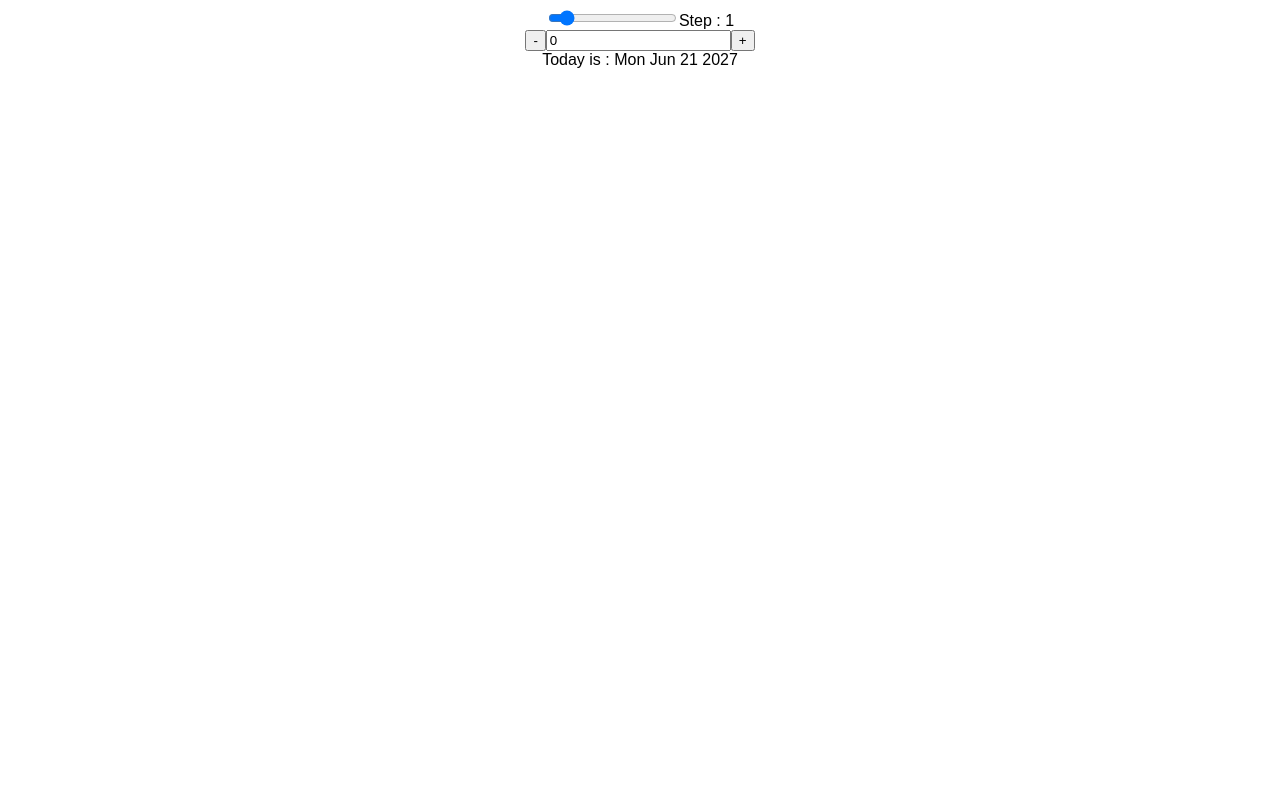
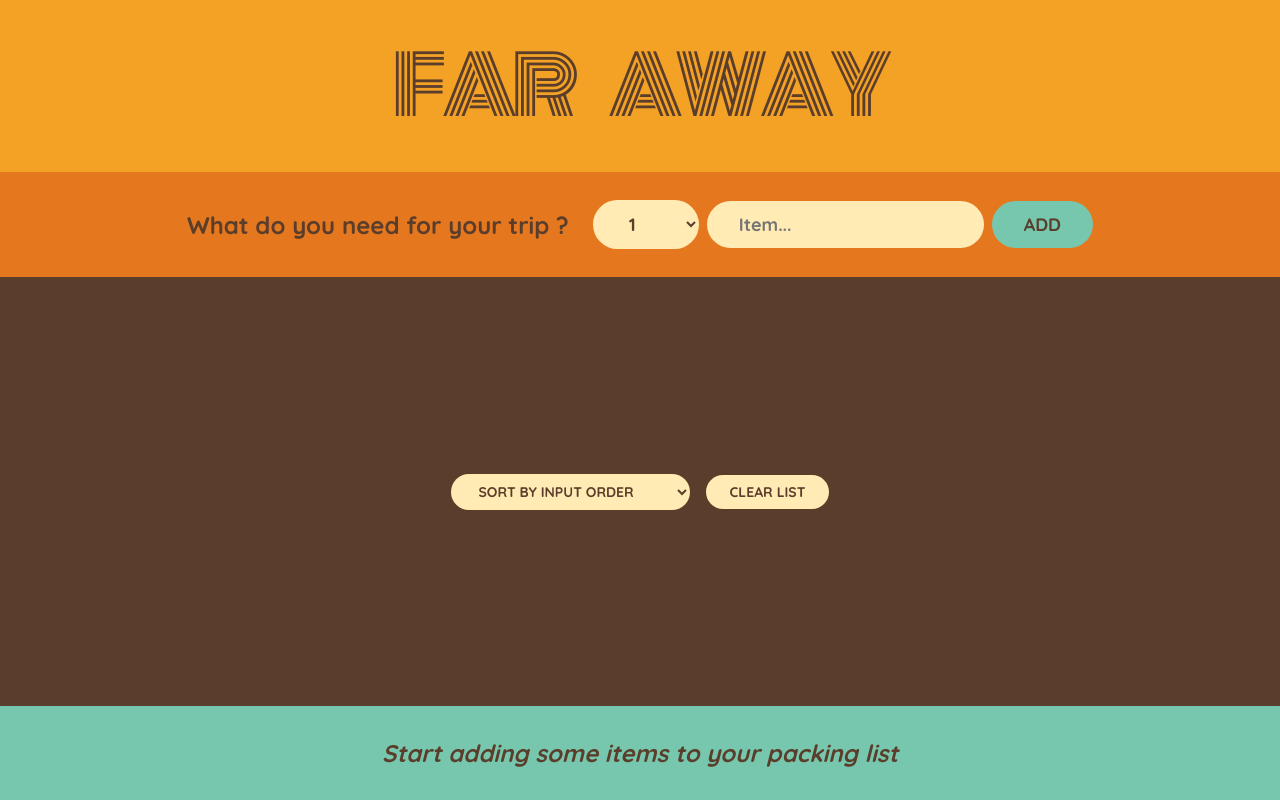
Before and after one commit to AjaxMhdy-17/react-basics, a React (Vite) app: page / in a window 1280 px wide. Built offline with nearby package versions, Linux system fonts and the light colour scheme.

Commit message:
far away completed

```diff
--- a/src/App.css
+++ b/src/App.css
@@ -1,4 +1,140 @@
-.App {
+
+
+@import url("https://fonts.googleapis.com/css2?family=Monoton&family=Quicksand:wght@500;700&display=swap");
+
+* {
+  margin: 0;
+  padding: 0;
+  box-sizing: border-box;
+}
+
+html {
+  font-size: 62.5%;
+}
+
+body {
+  font-size: 2.4rem;
   font-family: sans-serif;
+  color: #5a3e2b;
+  font-family: "Quicksand";
+  font-weight: 500;
+}
+
+.app {
+  width: 100%;
+  height: 100vh;
+  display: grid;
+  grid-template-rows: auto auto 1fr auto;
+}
+
+h1 {
   text-align: center;
+  background-color: #f4a226;
+  font-family: "Monoton";
+  font-size: 8rem;
+  text-transform: uppercase;
+  font-weight: 400;
+  word-spacing: 30px;
+  letter-spacing: -5px;
+  padding: 2.4rem 0;
 }
+
+.add-form {
+  background-color: #e5771f;
+  padding: 2.8rem 0;
+  display: flex;
+  align-items: center;
+  justify-content: center;
+  gap: 0.8rem;
+}
+
+h3 {
+  margin-right: 1.6rem;
+  font-size: 2.4rem;
+}
+
+button,
+select,
+input {
+  background-color: #ffebb3;
+  color: #5a3e2b;
+  font-family: inherit;
+  border: none;
+  border-radius: 10rem;
+  padding: 1.2rem 3.2rem;
+  font-weight: 700;
+  font-size: 1.8rem;
+  cursor: pointer;
+}
+
+.add-form button {
+  text-transform: uppercase;
+  background-color: #76c7ad;
+}
+
+.list {
+  background-color: #5a3e2b;
+  color: #ffebb3;
+  padding: 4rem 0;
+
+  display: flex;
+  justify-content: space-between;
+  flex-direction: column;
+  gap: 3.2rem;
+  align-items: center;
+}
+
+.actions button,
+.list select {
+  text-transform: uppercase;
+  padding: 0.8rem 2.4rem;
+  font-size: 1.4rem;
+  font-weight: 700;
+  margin: 0 0.8rem;
+}
+
+.list ul {
+  list-style: none;
+  width: 80%;
+  overflow: scroll;
+
+  display: grid;
+  grid-template-columns: repeat(auto-fit, minmax(250px, 1fr));
+  gap: 1.2rem;
+  justify-content: center;
+  align-content: start;
+}
+
+.list li {
+  display: flex;
+  align-items: center;
+  gap: 1.2rem;
+}
+
+input[type="checkbox"] {
+  height: 2rem;
+  width: 2rem;
+  accent-color: #e5771f;
+}
+
+.list li button {
+  cursor: pointer;
+  background: none;
+  border: none;
+  font-size: 1.8rem;
+  padding: 0.8rem;
+  transform: translateY(2px);
+  color : #fff ;
+}
+
+.stats {
+  background-color: #76c7ad;
+  text-align: center;
+  font-weight: 700;
+  padding: 3.2rem 0;
+}
+
+
+.line{
+  text-decoration: line-through;
+}
--- a/src/App.jsx
+++ b/src/App.jsx
@@ -1,120 +1,179 @@
 import { useState } from "react";
-import "./App.css";
+import "../src/App.css";
 
-export default function App() {
+const initialItems = [
+  { id: 1, description: "Passports", quantity: 2, packed: false },
+  { id: 2, description: "Socks", quantity: 12, packed: false },
+  { id: 3, description: "Charger", quantity: 10, packed: false },
+];
+
+function App() {
+  const [items, setItems] = useState([]);
+
+  const handleAddItems = (item) => {
+    setItems((items) => [...items, item]);
+  };
+
+  const handleCheck = (id) => {
+    const checkedItems = items.map((item) =>
+      item.id == id ? { ...item, packed: !item.packed } : item
+    );
+    setItems(checkedItems);
+  };
+
+  const handleClearItem = () => {
+    const confirmed = window.confirm(
+      "Are you sure you want to delete all items"
+    );
+    if (confirmed) setItems((items) => (items = []));
+  };
+
+  const handleDelete = (id) => {
+    const newItems = items.filter((item) => item.id !== id);
+    setItems(newItems);
+  };
+
   return (
-    <div className="App">
-      <Counter />
+    <main className="app">
+      <Logo />
+      <Form handleAddItems={handleAddItems} />
+      <PackingList
+        items={items}
+        handleDelete={handleDelete}
+        handleCheck={handleCheck}
+        handleClearItem={handleClearItem}
+      />
+      <Stats items={items} />
+    </main>
+  );
+}
+
+function Logo() {
+  return <h1>Far Away</h1>;
+}
+function Form({ handleAddItems }) {
+  const [quantity, setQuantity] = useState("");
+  const [description, setDescription] = useState("");
+
+  const handleSubmit = (event) => {
+    event.preventDefault();
+    if (!description) return;
+    const newItem = {
+      id: Date.now(),
+      description: description,
+      quantity: quantity,
+      packed: false,
+    };
+    handleAddItems(newItem);
+    setQuantity("");
+    setDescription("");
+  };
+
+  return (
+    <form className="add-form" onSubmit={handleSubmit}>
+      <h3>What do you need for your trip ?</h3>
+      <select value={quantity} onChange={(e) => setQuantity(e.target.value)}>
+        {Array.from({ length: 20 }, (_, i) => i + 1).map((num) => (
+          <option value={num} key={num}>
+            {num}
+          </option>
+        ))}
+      </select>
+      <input
+        type="text"
+        placeholder="Item..."
+        value={description}
+        onChange={(e) => setDescription(e.target.value)}
+      />
+      <button>Add</button>
+    </form>
+  );
+}
+
+function PackingList({ items, handleDelete, handleCheck, handleClearItem }) {
+  const [sortBy, setSortBy] = useState("input");
+
+  let sortedItems;
+
+  if (sortBy == "input") sortedItems = items;
+  if (sortBy == "description")
+    sortedItems = items
+      .slice()
+      .sort((a, b) => a.description.localeCompare(b.description));
+
+  if (sortBy == "packed")
+    sortedItems = items
+      .slice()
+      .sort((a, b) => Number(a.packed) - Number(b.packed));
+
+  return (
+    <div className="list">
+      <ul>
+        {sortedItems.map((item) => (
+          <Item
+            key={item.id}
+            item={item}
+            handleDelete={handleDelete}
+            handleCheck={handleCheck}
+          />
+        ))}
+      </ul>
+
+      <div className="actions">
+        <select value={sortBy} onChange={(e) => setSortBy(e.target.value)}>
+          <option value="input">Sort by input order</option>
+          <option value="description">Sort by description</option>
+          <option value="packed">Sort by packed status</option>
+        </select>
+        <button onClick={handleClearItem}>clear list</button>
+      </div>
+      <div></div>
     </div>
   );
 }
 
-function Counter() {
-  const [count, setCount] = useState(0);
-  const [step, setStep] = useState(1);
-
-  const date = new Date("june 21 2027");
-  date.setDate(date.getDate() + count);
-
-  const handleDate = (value) => {
-    setCount(value);
-  };
-
-  const handleReset = () => {
-    setCount(0);
-    setStep(1);
-    console.log("hey");
-  };
-
+function Item({ item, handleDelete, handleCheck }) {
+  const line = { textDecoration: "line-through" };
   return (
-    <div>
-      <div>
-        <input
-          type="range"
-          min={0}
-          max={10}
-          value={step}
-          onChange={(e) => setStep(Number(e.target.value))}
-        />
-        <span>Step : {step}</span>
-      </div>
-
-      <div>
-        <button onClick={() => setCount((count) => count - step)}>-</button>
-        <input
-          type="text"
-          value={count}
-          onChange={(e) => handleDate(Number(e.target.value))}
-        />
-        <button onClick={() => setCount((count) => count + step)}>+</button>
-      </div>
-      <div>
-        {count == 0
-          ? "Today is : "
-          : count > 0
-          ? `${count} days from today `
-          : `${Math.abs(count)} days ago was `}
-        <span>{date.toDateString()}</span>
-      </div>
-
-      <div>
-          {count !==  0 &&  <button onClick={handleReset}>reset</button>}
-      </div>
-    </div>
+    <li>
+      {/* <span style={item.packed == true ?  line : {}}>{item.quantity} {item.description}</span> */}
+      <input
+        type="checkbox"
+        value={item.packed}
+        onClick={() => handleCheck(item.id)}
+      />
+      <span className={item.packed == true ? "line" : ""}>
+        {item.quantity} {item.description}
+      </span>
+      <button onClick={() => handleDelete(item.id)}>x</button>
+    </li>
   );
 }
 
-// function Counter() {
-//   const [count, setCount] = useState(0);
-//   const [step, setStep] = useState(1);
+function Stats({ items }) {
+  if (!items.length) {
+    return (
+      <p className="stats">
+        <em>Start adding some items to your packing list</em>
+      </p>
+    );
+  }
 
-//   function handleReset() {
-//     setCount(0);
-//     setStep(1);
-//   }
+  const list = items.length;
+  const packed = items.filter((item) => item.packed == true).length;
+  const percentage = Math.round((packed / list) * 100);
 
-//   const date = new Date("june 21 2027");
-//   date.setDate(date.getDate() + count);
+  return (
+    <footer className="stats">
+      <em>
+        {percentage === 100
+          ? "You have got everything to go."
+          : `
+          You have ${list} items on your list, and you already packed (${percentage}%)
+        `}
+      </em>
+    </footer>
+  );
+}
 
-//   return (
-//     <div>
-//       <div>
-//         <input
-//           type="range"
-//           min="0"
-//           max="10"
-//           value={step}
-//           onChange={(e) => setStep(Number(e.target.value))}
-//         />
-//         <span>Step: {step}</span>
-//       </div>
-
-//       <div>
-//         <button onClick={() => setCount((c) => c - step)}>-</button>
-//         <input
-//           type="text"
-//           value={count}
-//           onChange={(e) => setCount(Number(e.target.value))}
-//         />
-//         <button onClick={() => setCount((c) => c + step)}>+</button>
-//       </div>
-
-//       <p>
-//         <span>
-//           {count === 0
-//             ? "Today is "
-//             : count > 0
-//             ? `${count} days from today is `
-//             : `${Math.abs(count)} days ago was `}
-//         </span>
-//         <span>{date.toDateString()}</span>
-//       </p>
-
-//       {count !== 0 || step !== 1 ? (
-//         <div>
-//           <button onClick={handleReset}>Reset</button>
-//         </div>
-//       ) : null}
-//     </div>
-//   );
-// }
+export default App;
```
